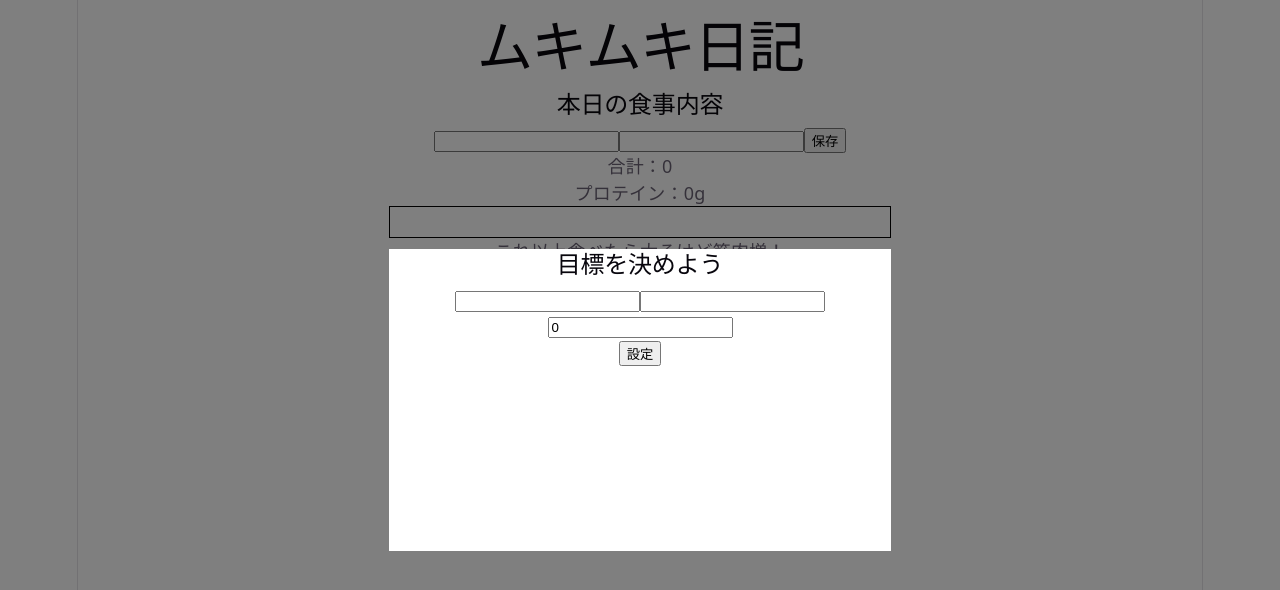
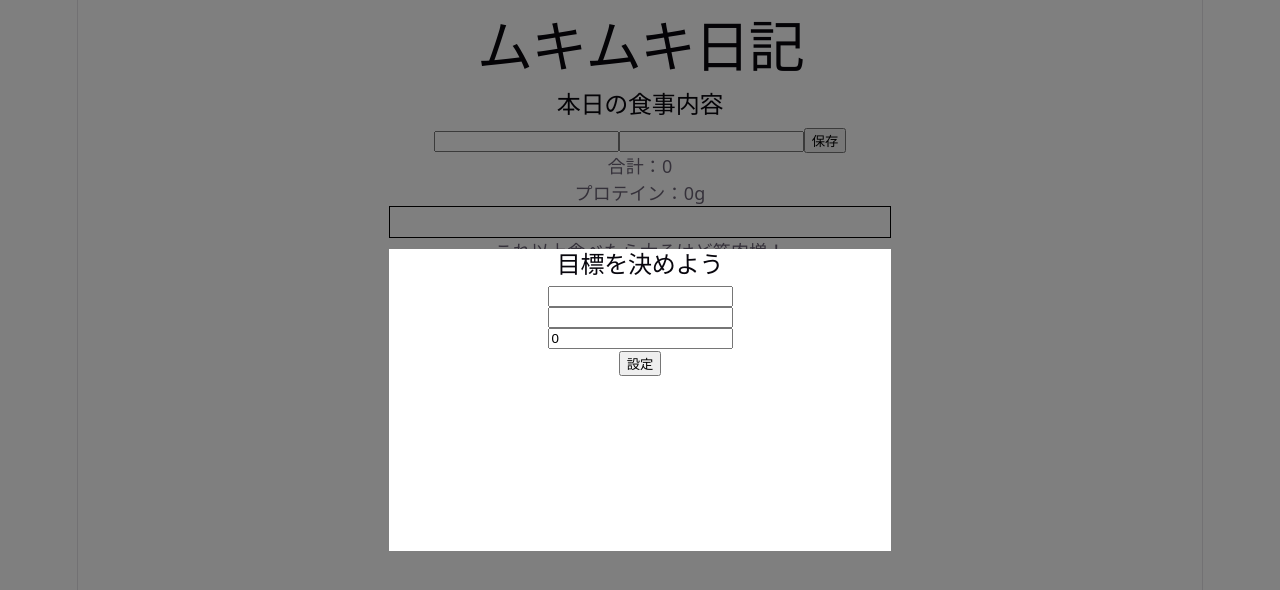
Before and after one commit to h17kk1121/protein1, a React (Vite) app: page / in a window 1280 px wide. Shown: the top 590 px of the page. Built offline with nearby package versions, Linux system fonts and the light colour scheme.

Commit message:
Update App.css

```diff
--- a/src/App.css
+++ b/src/App.css
@@ -151,3 +151,13 @@ display:none;
 .par7, .par8, .par9, .par10, .par11, .par12, .par13 {
   transition: width 0.5s ease-in-out;
 }
+.set{
+  display:flex;
+  justify-content:center;
+  align-items:center;
+    flex-direction: column;
+}
+.menu{
+  margin: 15px;
+
+}
```
